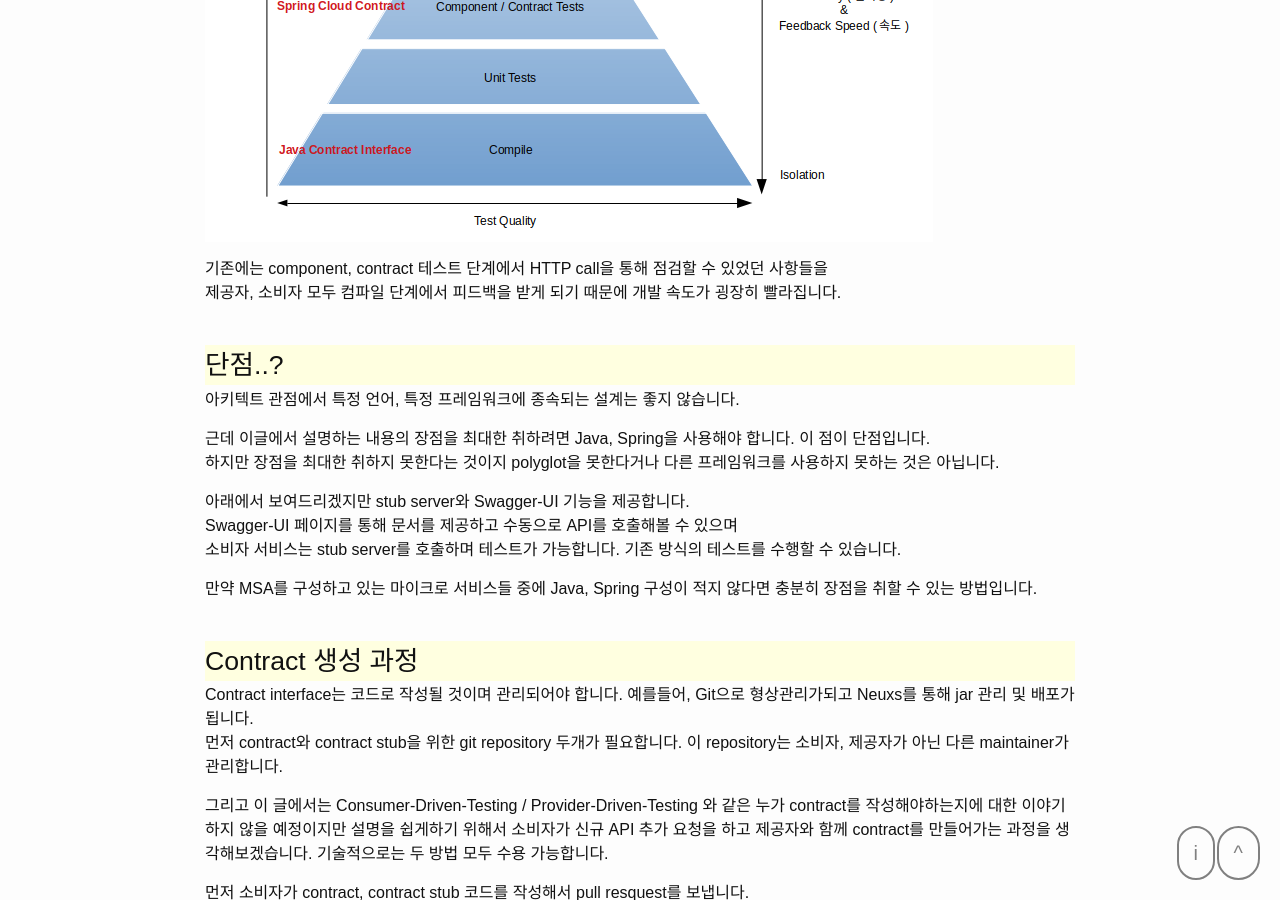
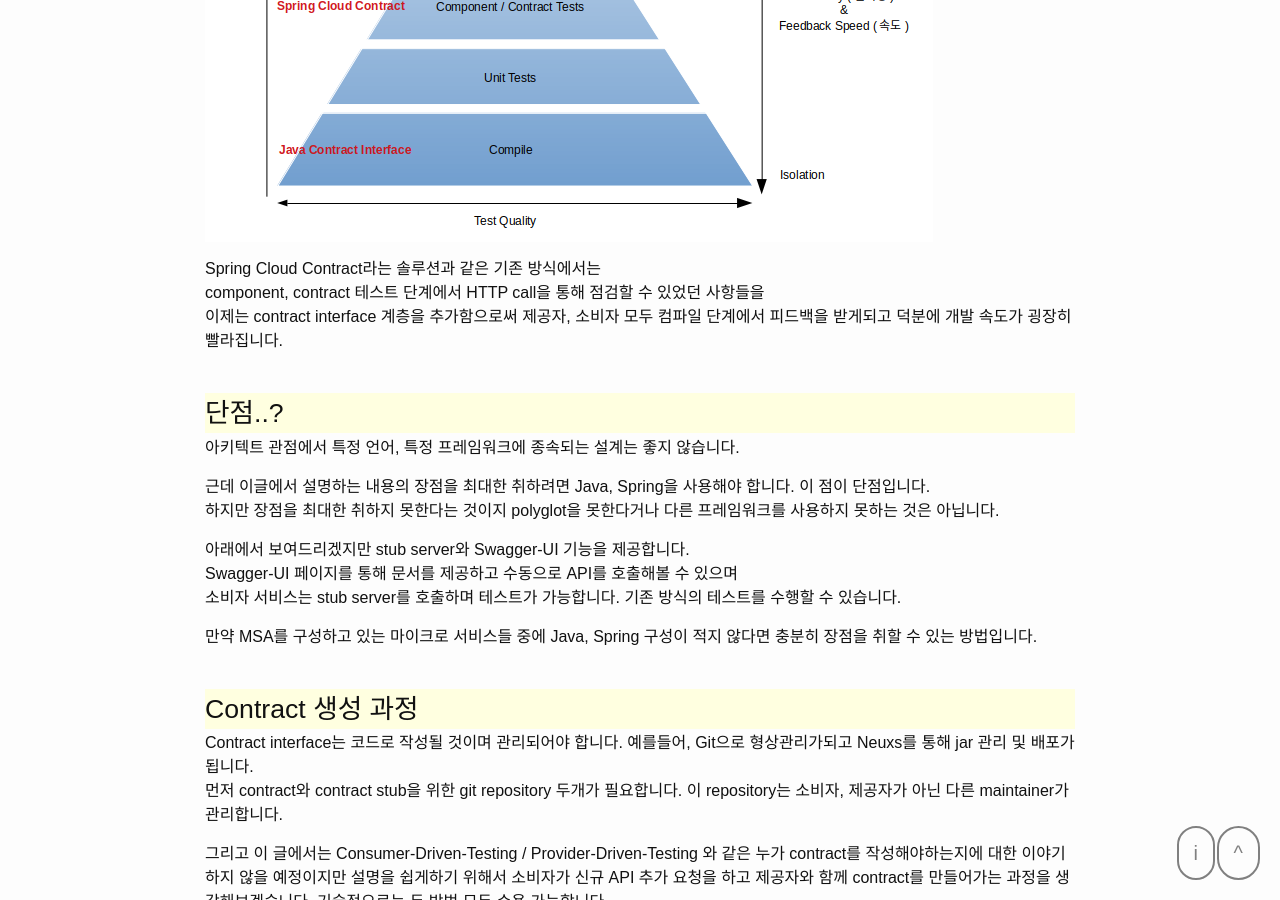
Before and after one commit to dveamer/dveamer.github.io, a Jekyll site: the page built from _posts/BackEnd/2020-05-18-JavaContractInterface.md, in a window 1280 px wide and 900 px high, scrolled down 3692 px. Built offline with Jekyll 4.4.1, drawn with Linux system fonts in a browser that asks for light colours; some of the changed text lies outside the part shown.

Commit message:
homepage

```diff
--- a/_posts/BackEnd/2020-05-18-JavaContractInterface.md
+++ b/_posts/BackEnd/2020-05-18-JavaContractInterface.md
@@ -70,9 +70,9 @@
 
 ![API_contract_15](/images/post_img/APIcontract/API_contract_15.png)
 
-
-기존에는 component, contract 테스트 단계에서 HTTP call을 통해 점검할 수 있었던 사항들을
-제공자, 소비자 모두 컴파일 단계에서 피드백을 받게 되기 때문에 개발 속도가 굉장히 빨라집니다.
+Spring Cloud Contract라는 솔루션과 같은 기존 방식에서는
+component, contract 테스트 단계에서 HTTP call을 통해 점검할 수 있었던 사항들을
+이제는 contract interface 계층을 추가함으로써 제공자, 소비자 모두 컴파일 단계에서 피드백을 받게되고 덕분에 개발 속도가 굉장히 빨라집니다.
 
 # 단점..?
 
```
Also changed, not shown: other parts of _posts/BackEnd/2020-05-18-JavaContractInterface.md (+1 -1 lines).
